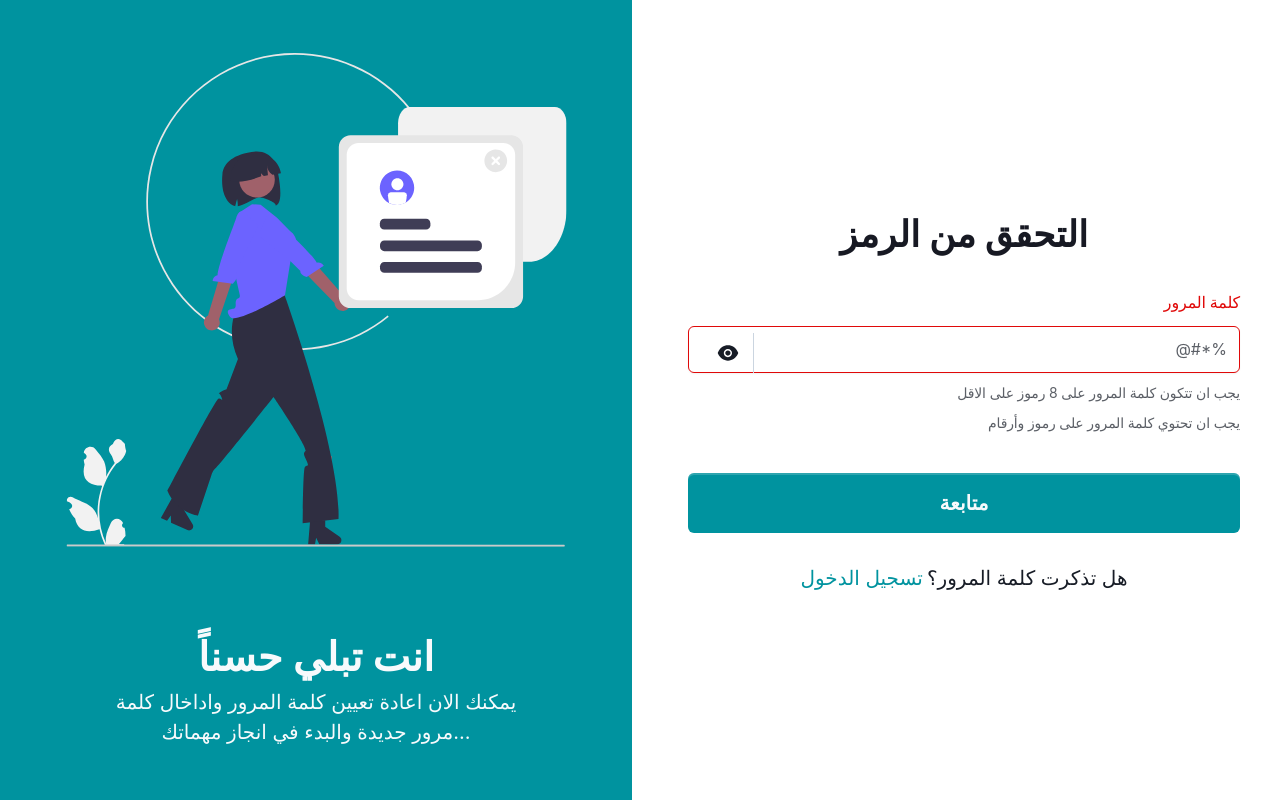
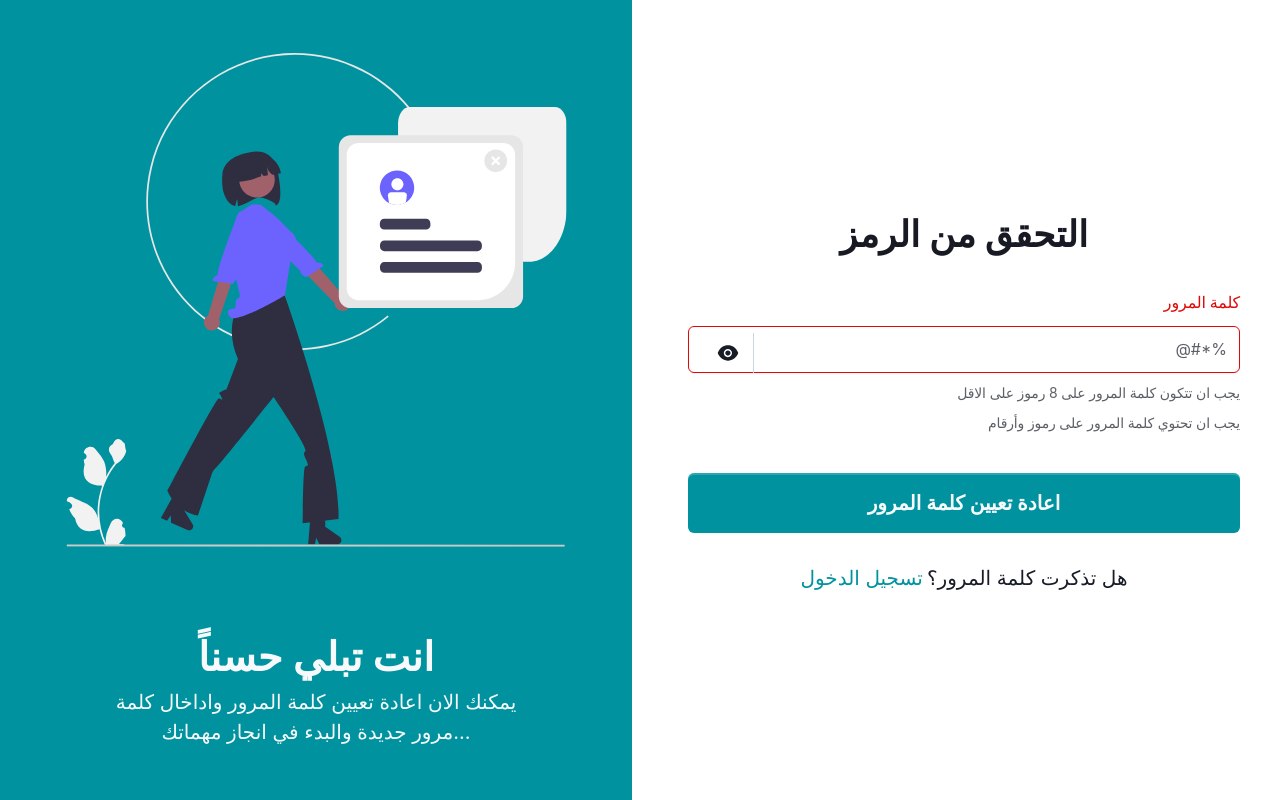
Before and after one commit to saranatour1/todolist-task, a Next.js app in the folder apps/web/: page /reset-password in a window 1280 px wide. Built offline with nearby package versions, Linux system fonts and the light colour scheme.

Commit message:
chore(TOD-26): change button text

```diff
--- a/apps/web/src/components/pages/ResetPassword.tsx
+++ b/apps/web/src/components/pages/ResetPassword.tsx
@@ -45,7 +45,7 @@ function ResetPassword() {
               </span>
             </div>
             <Button>
-            متابعة
+            اعادة تعيين كلمة المرور
             </Button>
           </form>
 
```
